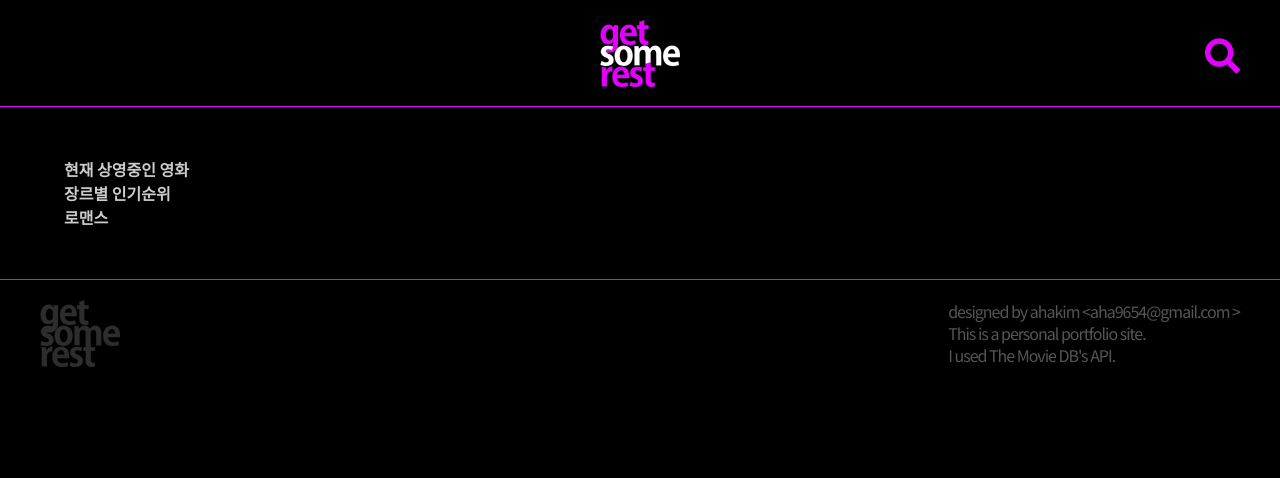
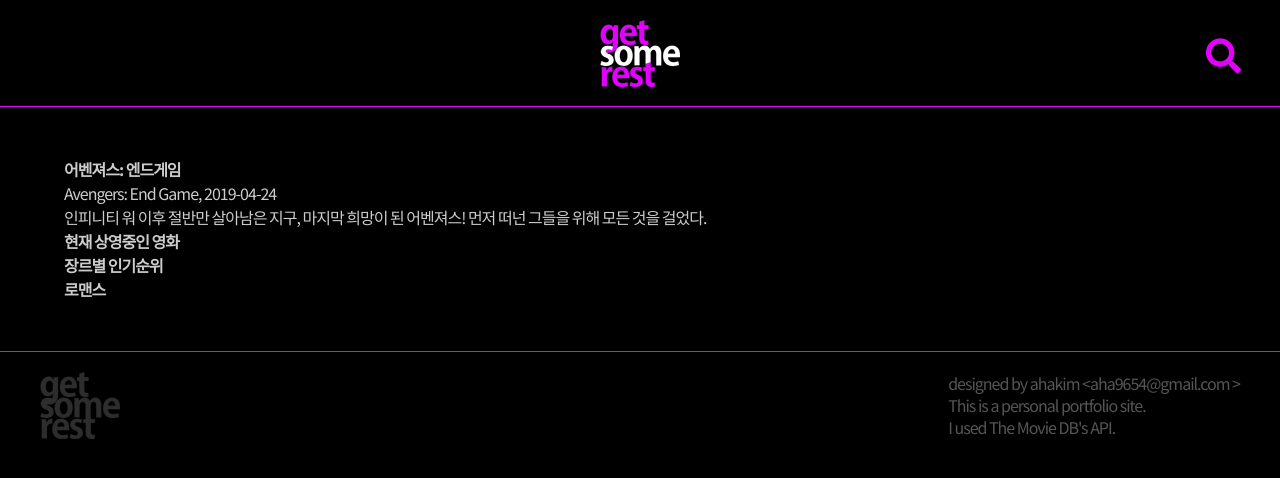
Before and after one commit to may54ther/getSomeRest, a Vue app: page / in a window 1280 px wide. Shown: the top 478 px of the page. Built offline with nearby package versions, Linux system fonts and the light colour scheme.

Commit message:
design: CSS 수정

```diff
--- a/src/store.js
+++ b/src/store.js
@@ -7,13 +7,16 @@ export default new Vuex.Store({
   state: {
     apikey: "50d58edebb16d9143557fc5550d5d78b",
     url: {
-      TMDb: "https://api.themoviedb.org",
+      TMDb: "https://api.themoviedb.org/3",
       lang_ko: "&language=ko-KO",
+      sort_by: "&sort_by=papularity.desc",
       discover: "/discover/movie?",
       upcoming: "/movie/upcoming?",
       search: "/search/movie?"
+      // credits: `/movie/movie-id/credits?`
     }
   },
+  getters: {},
   mutations: {},
   actions: {}
 });
--- a/src/style/reset.css
+++ b/src/style/reset.css
@@ -16,7 +16,7 @@ menu, nav, output, ruby, section, summary,
 time, mark, audio, video{margin: 0; padding: 0; border: 0; font-size: 100%}
 article, aside, details, figcaption, figure,
 footer, header, hgroup, menu, nav, section{display: block}
-body, input{font-family: 'Noto Sans KR', '맑은 고딕', Dotum, "굴림", Gulim, sans-serif; font-weight: normal; font-size: 16px; color: #ccc; background-color: #000;}
+body, input{font-family: 'Noto Sans KR', '맑은 고딕', Dotum, "굴림", Gulim, sans-serif; font-weight: normal; font-size: 16px; color: #ccc; background-color: #000; letter-spacing: -1px}
 ol, ul{list-style: none;}
 table{border-collapse: collapse; border-spacing: 0;}
 address{font-style: normal}
--- a/src/views/Home.vue
+++ b/src/views/Home.vue
@@ -1,12 +1,16 @@
 <template>
   <div class="container">
     <div class="slider">
+      <h2 class="blind">Hot Movies</h2>
       <ul class="slider__items">
-        <li></li>
-        <li></li>
-        <li></li>
-        <li></li>
-        <li></li>
+        <li>
+          <div class="item__img"></div>
+          <div class="itme__txt">
+            <h3 class="txt__title">어벤져스: 엔드게임</h3>
+            <p class="txt__subject">Avengers: End Game, 2019-04-24</p>
+            <p class="txt__desc">인피니티 워 이후 절반만 살아남은 지구, 마지막 희망이 된 어벤져스! 먼저 떠넌 그들을 위해 모든 것을 걸었다.</p>
+          </div>
+        </li>
       </ul>
       <ul class="slider__buttons">
         <li></li>
@@ -27,6 +31,9 @@
 
 <script>
 export default {
-  name: "home"
+  name: "home",
+  data() {
+    return {};
+  }
 };
 </script>
```
